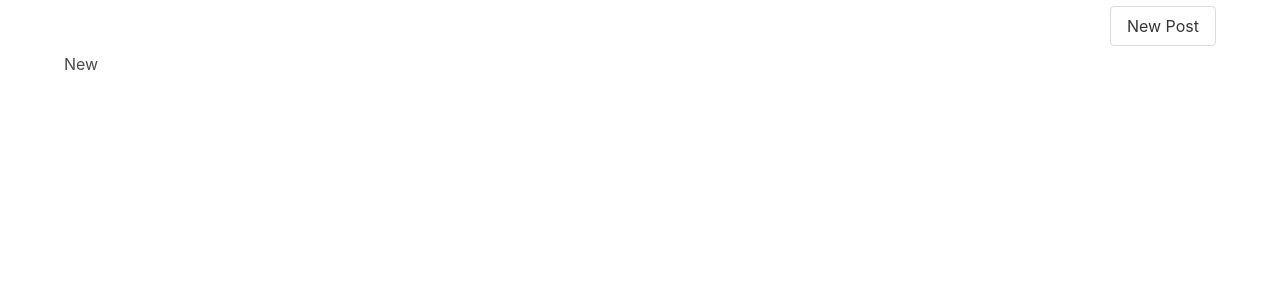
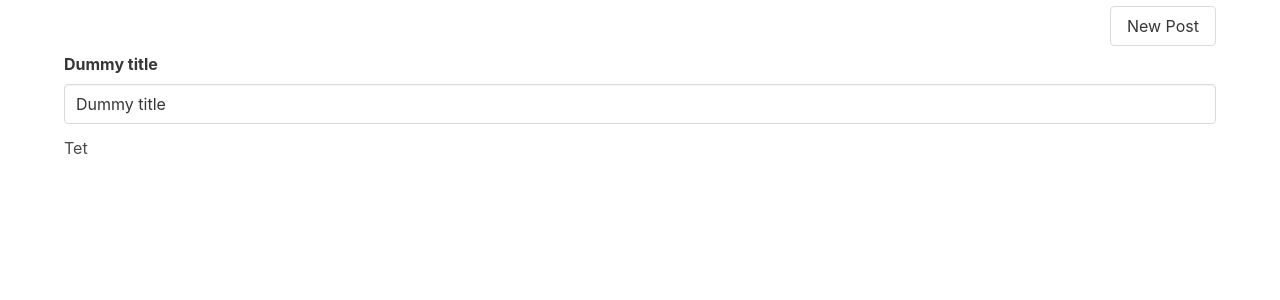
Before and after one commit to alekseypetrenko/composition-api-2022, a Vue app: page /post/new in a window 1280 px wide. Shown: the top 300 px of the page. Built offline with nearby package versions, Linux system fonts and the light colour scheme.

Commit message:
Added contenEditable div

```diff
--- /dev/null
+++ b/src/components/PostWriter.vue
@@ -0,0 +1,27 @@
+<template>
+  <div class="columns">
+    <div class="column">
+      <div class="field">
+        <div class="label">{{ title }}</div>
+        <input type="text" class="input" v-model="title" />
+      </div>
+      <div contenteditable ref="contentEditable">Tet</div>
+    </div>
+  </div>
+</template>
+
+<script lang="ts" setup>
+import { ref, onMounted } from "vue";
+import { TimelinePost } from "../posts";
+
+const props = defineProps<{
+  post: TimelinePost;
+}>();
+
+const title = ref(props.post.title);
+const contentEditable = ref<HTMLDivElement>();
+
+onMounted(() => {
+  console.log(contentEditable.value?.innerText);
+});
+</script>
--- a/src/views/NewPost.vue
+++ b/src/views/NewPost.vue
@@ -1 +1,15 @@
-<template>New</template>
+<script lang="ts" setup>
+import PostWriter from "../components/PostWriter.vue";
+import { TimelinePost } from "../posts";
+import { DateTime } from "luxon";
+
+const post: TimelinePost = {
+  id: "-1",
+  title: "Dummy title",
+  created: DateTime.now(),
+};
+</script>
+
+<template>
+  <post-writer :post="post" />
+</template>
```
